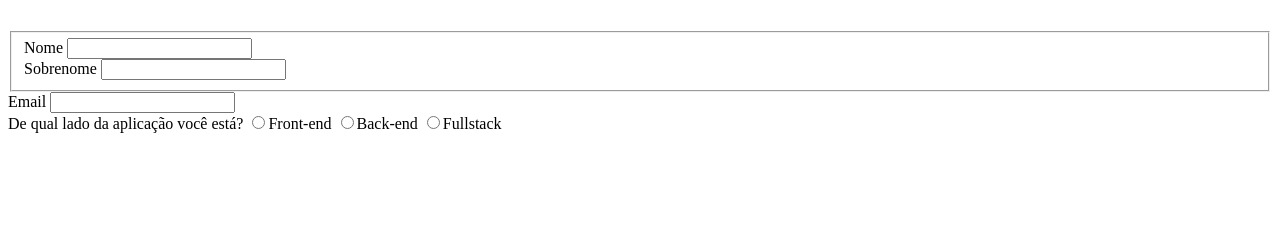
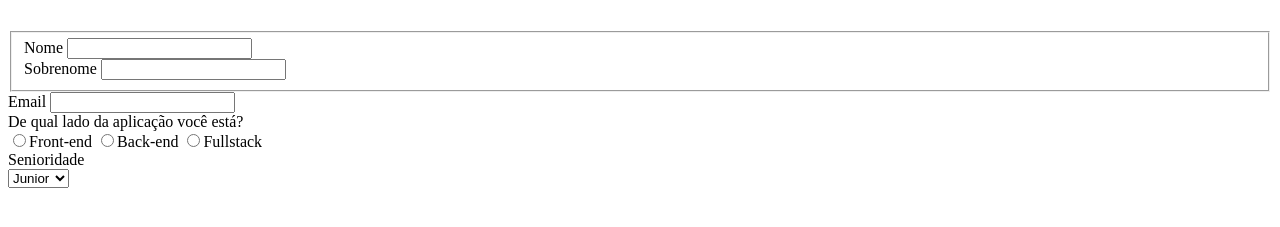
Before and after one commit to esteroliver/Formulario-em-HTML-e-CSS, a plain HTML site: page Codigo/codigo.html in a window 1280 px wide. Shown: the part 101-328 px from the top of the page. Drawn offline with Linux system fonts and the light colour scheme.

Commit message:
Adição da senioridade

```diff
--- a/Codigo/codigo.html
+++ b/Codigo/codigo.html
@@ -29,7 +29,7 @@
             <input type="email" nome="email" id="email">
         </div>
         <div>
-            <label>De qual lado da aplicação você está?</label>
+            <label>De qual lado da aplicação você está?</label><br>
             <label>
                 <input type="radio" name="devweb" value="frontend">Front-end
             </label>
@@ -40,6 +40,15 @@
                 <input type="radio" name="devweb" value="fullstack">Fullstack
             </label>
         </div>
+
+        <div>
+            <label>Senioridade</label><br>
+            <select id="senioridade">
+                <option>Junior</option>
+                <option>Pleno</option>
+                <option>Senior</option>
+            </select>
+        </div>
     </form>
 </body>
 </html>
```
